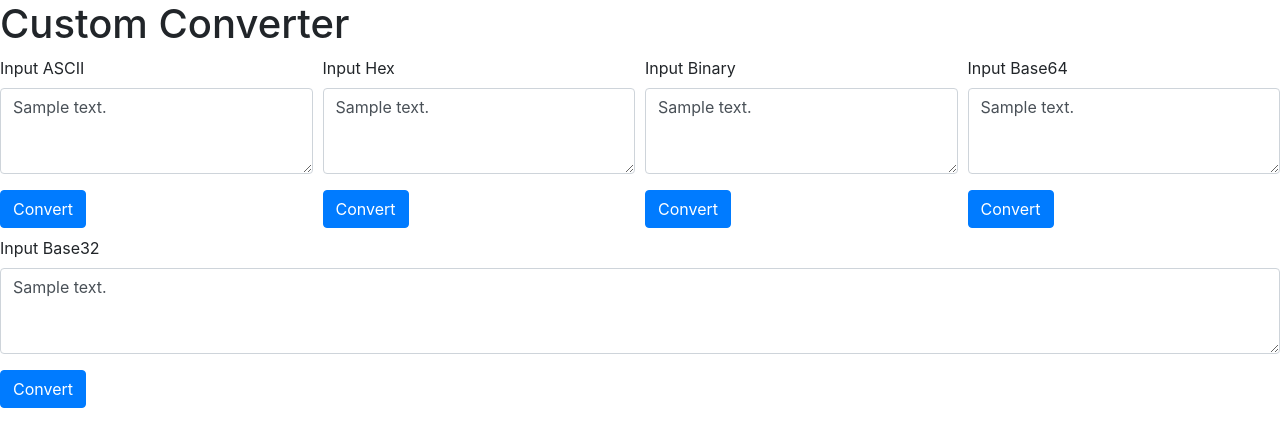
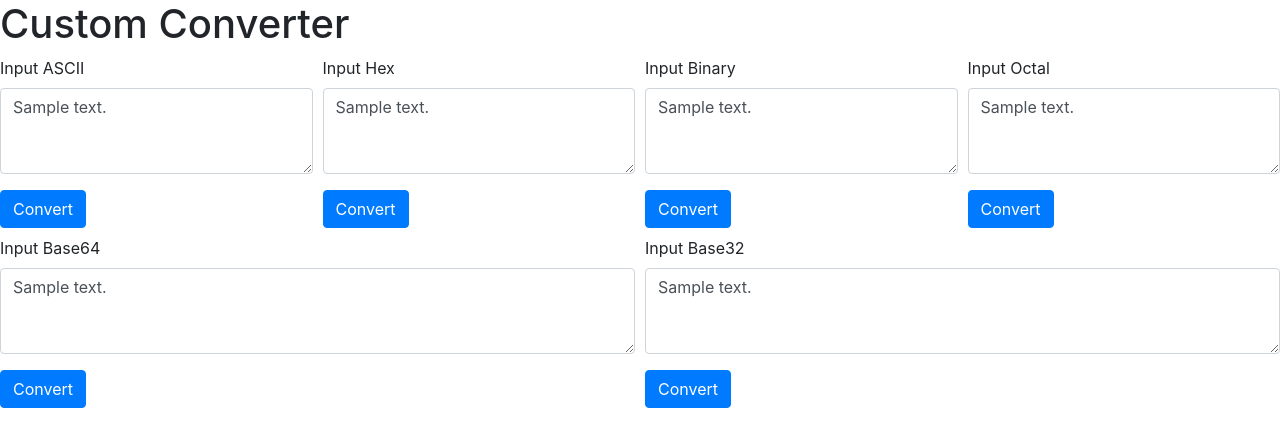
Before and after one commit to nadrojisk/flask-convert, a Flask app: template src/templates/index.html in a window 1280 px wide. Shown: the top 447 px of the page. Run offline with Flask 2, Linux system fonts and the light colour scheme; the template is opened without the code that fills it: most values are stand-ins (such as "Sample title", 1, 10 or a date in 2020); some libraries are stand-ins or nearby versions.

Commit message:
Updated for octal

```diff
--- a/src/app.py
+++ b/src/app.py
@@ -18,20 +18,26 @@ def encrypt():
         input_type = 'ascii'
     elif 'hex' in request.form:
         input_type = 'hex'
+    elif 'oct' in request.form:
+        input_type = 'oct'
     elif 'bin' in request.form:
         input_type = 'bin'
     elif 'b64' in request.form:
         input_type = 'b64'
+    else:
+        return render_template('index.html')
+
     input_text = request.form[f'{input_type}_text']
     # first convert from input to hex
     text = input_to_hex(input_text, input_type)
     # convert to all other outputs
     ascii_text = ascii_conversion(text)
     hex_text = text
+    oct_text = octal_conversion(text)
     bin_text = bin_conversion(text)
     b64_text = base64_conversion(text)
     b32_text = base32_conversion(text)
-    return render_template('index.html', ascii_text=ascii_text, hex_text=hex_text, bin_text=bin_text, b64_text=b64_text, b32_text=b32_text)
+    return render_template('index.html', ascii_text=ascii_text, hex_text=hex_text, bin_text=bin_text, b64_text=b64_text, b32_text=b32_text, oct_text=oct_text)
 
 # TODO: cant handle newline characters
 
@@ -45,6 +51,15 @@ def input_to_hex(input_text, input_type):
         for x in text:
             try:
                 output += hex(int(x, 2)) + " "
+            except ValueError:
+                continue
+        return output
+    elif input_type == "oct":
+        text = input_text.split(' ')
+        output = ''
+        for x in text:
+            try:
+                output += hex(int(x, 8)) + " "
             except ValueError:
                 continue
         return output
@@ -79,6 +94,17 @@ def base32_conversion(text):
     return output
 
 
+def octal_conversion(text):
+    text = text.split(' ')
+    output = ''
+    for x in text:
+        try:
+            output += oct(int(x, 16)) + " "
+        except ValueError:
+            continue
+    return output
+
+
 def ascii_conversion(text):
     text = text.split(' ')
     output = ''
--- a/src/templates/index.html
+++ b/src/templates/index.html
@@ -46,14 +46,24 @@
 
             <div class="col">
                 <div class="form-group">
+                    <label for="oct_text">Input Octal</label>
+                    <textarea class="form-control" id="oct_text" name="oct_text" rows="3"></textarea>
+                </div>
+                <button type=" submit" class="btn btn-primary mb-2" id="oct_convert" name="oct">Convert</button>
+            </div>
+
+        </div>
+
+        <div class="form-row">
+
+            <div class="col">
+                <div class="form-group">
                     <label for="b64_text">Input Base64</label>
                     <textarea class="form-control" id="b64_text" name="b64_text" rows="3"></textarea>
                 </div>
                 <button type=" submit" class="btn btn-primary mb-2" id="b64_convert" name="b64">Convert</button>
             </div>
-        </div>
 
-        <div class="form-row">
             <div class="col">
                 <div class="form-group">
                     <label for="b32_text">Input Base32</label>
@@ -81,6 +91,9 @@
         var b32_el = document.getElementById("b32_text");
         b32_el.value = '{{b32_text}}'
 
+        var oct_el = document.getElementById("oct_text");
+        oct_el.value = '{{oct_text}}'
+
     </script>
 
     <!-- Optional JavaScript -->
```
